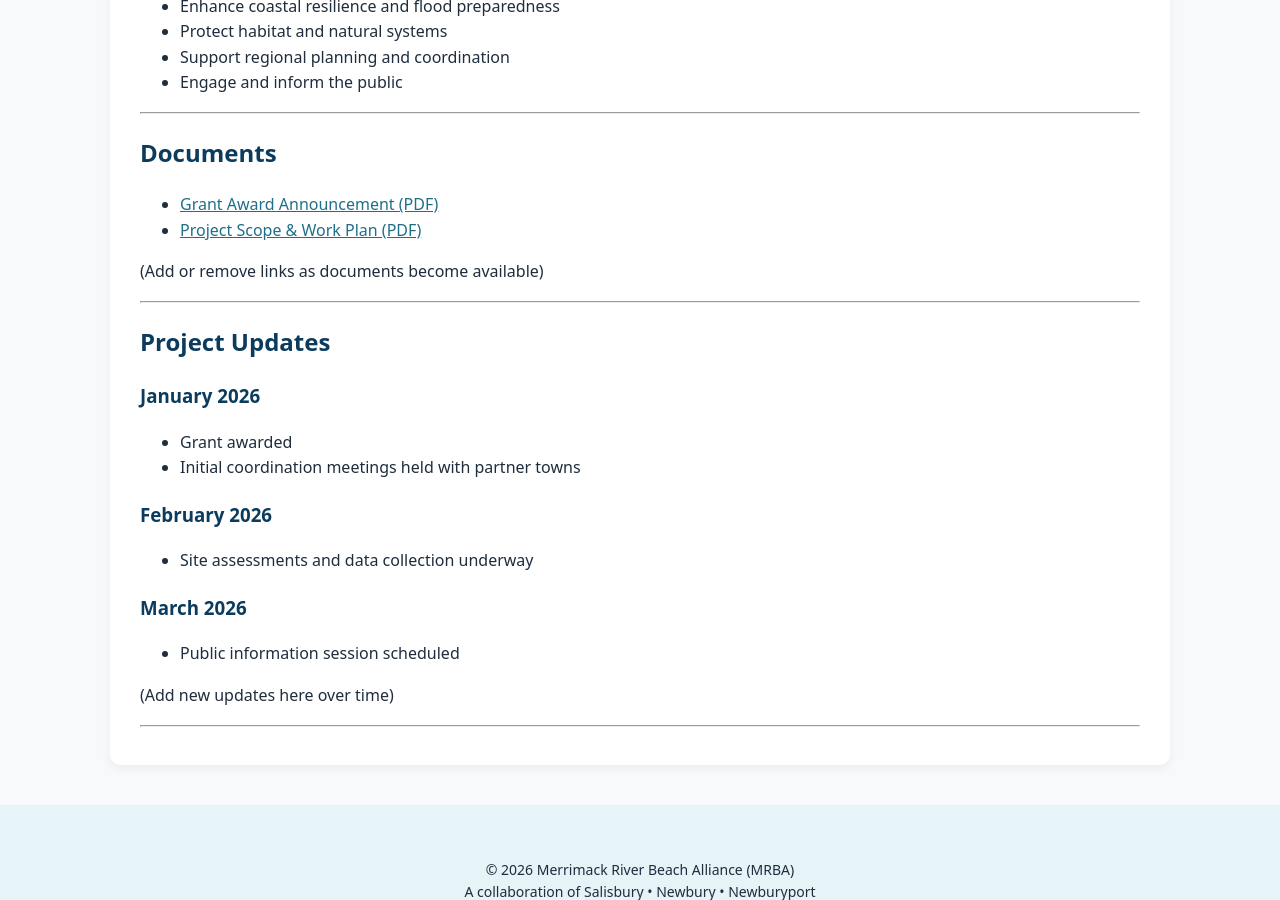
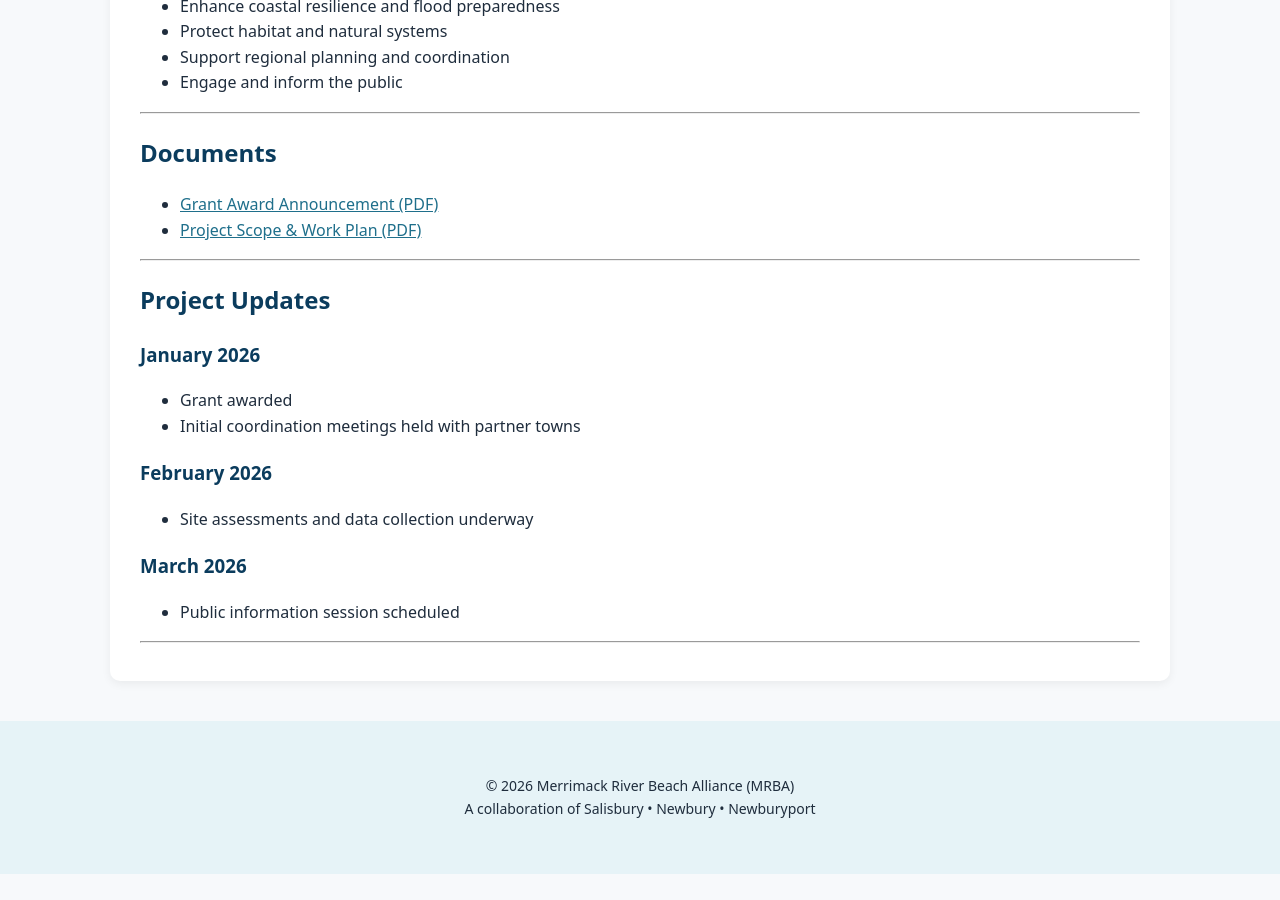
Before and after one commit to MAMRBAGOV/mamrba.gov, a Jekyll site: the page built from czm-grant.md, in a window 1280 px wide and 900 px high, scrolled down 1115 px. Built offline with Jekyll 4.4.1, drawn with Linux system fonts in a browser that asks for light colours; after the commit the page ends 1989 px from its top, so only the background shows below that.

Commit message:
Remove placeholder text from czm-grant.md
Removed placeholder text for document links and updates.

```diff
--- a/czm-grant.md
+++ b/czm-grant.md
@@ -34,7 +34,7 @@ identification of potential nourishment sources.
 - [Grant Award Announcement (PDF)](/assets/docs/CZM_Grant_Award.pdf)
 - [Project Scope & Work Plan (PDF)](/assets/docs/CZM_Project_Scope.pdf)
 
-(Add or remove links as documents become available)
+
 
 ---
 
@@ -50,6 +50,6 @@ identification of potential nourishment sources.
 ### March 2026
 - Public information session scheduled
 
-(Add new updates here over time)
+
 
 ---
```
